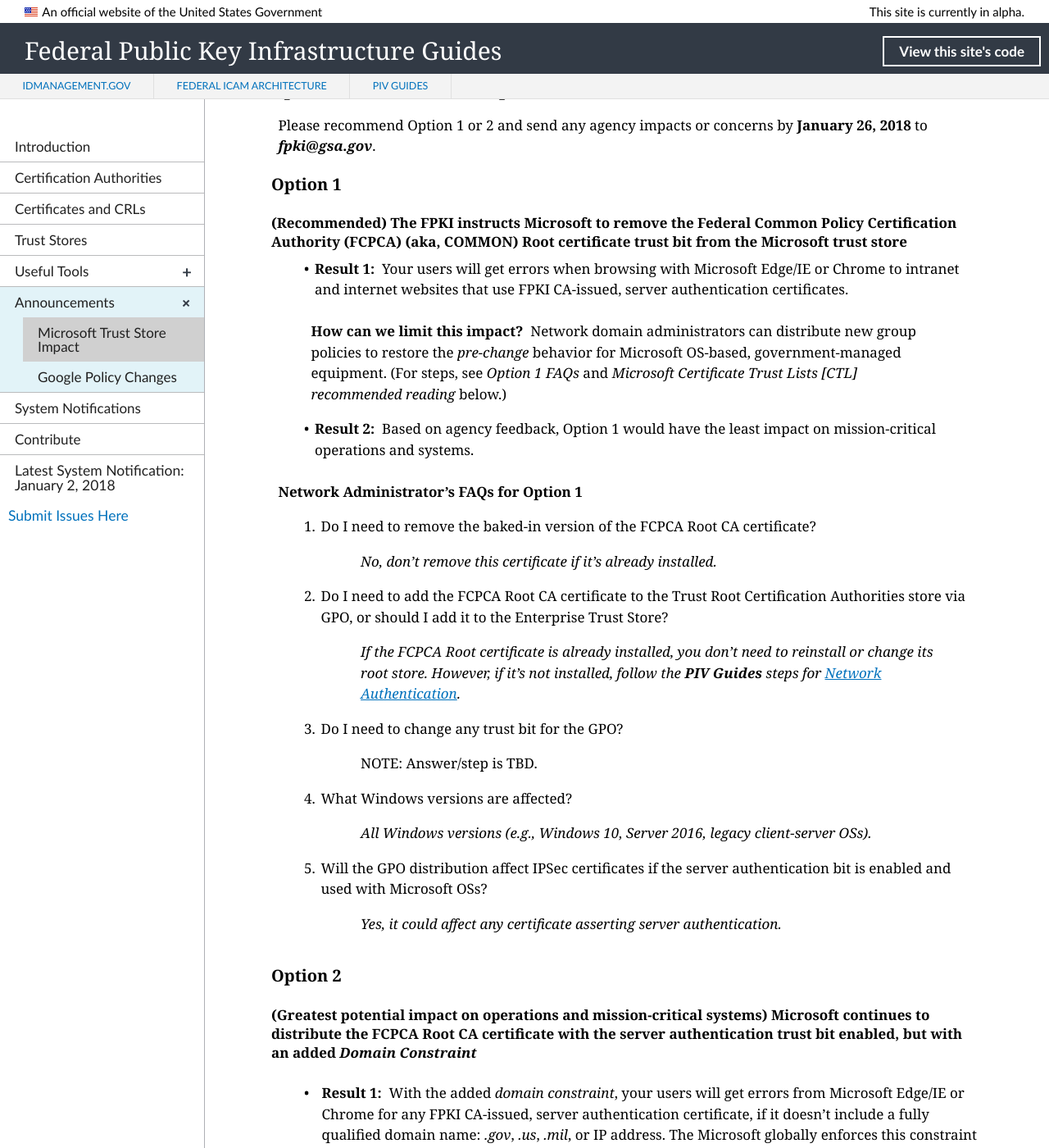
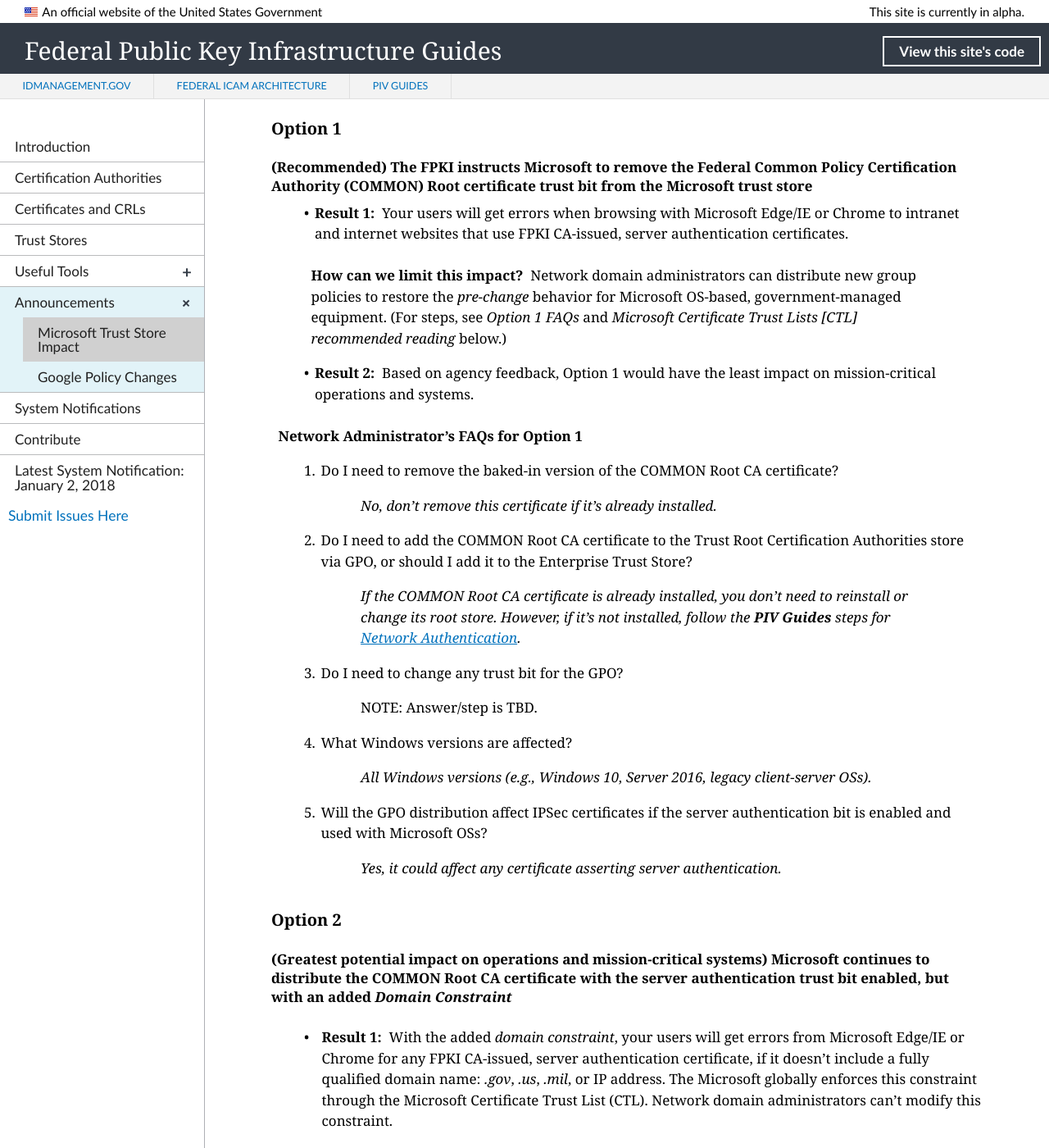
Before and after one commit to GSA/fpki-guides, a Jekyll site: the page built from _announcements/01_microsoft_constraint.md, in a window 1280 px wide and 1400 px high, scrolled down 618 px. Shown: the whole window at 82% size. Built offline with Jekyll 4.4.1, drawn with Linux system fonts in a browser that asks for light colours; nearby versions of some CDN libraries; library files that are not in the unit come from our copies; some of the changed text lies outside the part shown.

Commit message:
Update 01_microsoft_constraint.md
FCPCA change to COMMON

```diff
--- a/_announcements/01_microsoft_constraint.md
+++ b/_announcements/01_microsoft_constraint.md
@@ -7,7 +7,6 @@
 permalink: announcements/mspkichanges/
 description: Microsoft's new Public Key Infrastructure (PKI) policy requirements could impact 14 federal agencies. Under these requirements, Microsoft mandates that the Federal PKI undergo an annual audit of how we operate, maintain, and issue certificates from our Certification Authorities (CAs). If the FPKI does not comply, the first impact will occur in April 2018&nbsp;&mdash;&nbsp;Windows users will get errors when browsing with Microsoft Edge/IE or Chrome to intranet and internet websites that use FPKI CA-issued, server authentication certificates (SSL) certificates.
 ---
-**REVIEWERS: We need to decide whether we should use the term, "COMMON Root certificate" or "FCPCA Root certificate**
 
 Microsoft's new Public Key Infrastructure (PKI) policy requirements could impact 14 federal agencies. Under these requirements, Microsoft mandates that the FPKI undergo an annual audit of how we operate, maintain, and issue certificates from our Certification Authorities (CAs). If the FPKI does not comply, the first impact will occur in April 2018&nbsp;&mdash;&nbsp;Windows users will get errors when browsing with Microsoft Edge/IE or Chrome to intranet and internet websites that use FPKI CA-issued, server authentication (SSL) certificates.<!--Changed to same referencing ("server authentication certificates") as used in Google announcement for consistency.-->
 
@@ -18,8 +17,7 @@
 Please recommend Option 1 or 2 and send any agency impacts or concerns by **January 26, 2018** to **_fpki@gsa.gov_**. <!--Update date.-->
 
 ### Option 1
-#### (Recommended)&nbsp;The FPKI instructs Microsoft to remove the Federal Common Policy Certification Authority (FCPCA) (aka, COMMON) Root certificate trust bit from the Microsoft trust store
-<!--The FPKI Guides' CAs page suggests that "FCPCA Root CA" is preferred over "COMMON Root CA."-->
+#### (Recommended)&nbsp;The FPKI instructs Microsoft to remove the Federal Common Policy Certification Authority (COMMON) Root certificate trust bit from the Microsoft trust store
 * **Result 1:**&nbsp;&nbsp;Your users will get errors when browsing with Microsoft Edge/IE or Chrome to intranet and internet websites that use FPKI CA-issued, server authentication certificates.
 
 > **How can we limit this impact?**&nbsp;&nbsp;Network domain administrators can distribute new group policies to restore the _pre-change_ behavior for Microsoft OS-based, government-managed equipment. (For steps, see _Option 1 FAQs_ and _Microsoft Certificate Trust Lists [CTL] recommended reading_ below.)
@@ -28,10 +26,10 @@
 
 **Network Administrator's FAQs for Option 1**
 
-1. Do I need to remove the baked-in version of the FCPCA Root CA certificate?
+1. Do I need to remove the baked-in version of the COMMON Root CA certificate?
 > _No, don't remove this certificate if it's already installed._
-2. Do I need to add the FCPCA Root CA certificate to the Trust Root Certification Authorities store via GPO, or should I add it to the Enterprise Trust Store?<!--Is enterprise trust store = browser-related?-->
-> _If the FCPCA Root certificate is already installed, you don't need to reinstall or change its root store. However, if it's not installed, follow the **PIV Guides** steps for [Network Authentication](https://piv.idmanagement.gov/networkconfig/){:target= "_blank"}._
+2. Do I need to add the COMMON Root CA certificate to the Trust Root Certification Authorities store via GPO, or should I add it to the Enterprise Trust Store?<!--Is enterprise trust store = browser-related?-->
+> _If the COMMON Root CA certificate is already installed, you don't need to reinstall or change its root store. However, if it's not installed, follow the **PIV Guides** steps for [Network Authentication](https://piv.idmanagement.gov/networkconfig/){:target= "_blank"}._
 3. Do I need to change any trust bit for the GPO?
 > NOTE: Answer/step is TBD.
 4. What Windows versions are affected?
@@ -40,7 +38,7 @@
 > _Yes, it could affect any certificate asserting server authentication._
 
 ### Option 2
-#### (Greatest potential impact on operations and mission-critical systems)&nbsp;Microsoft continues to distribute the FCPCA Root CA certificate with the server authentication trust bit enabled, but with an added _Domain Constraint_
+#### (Greatest potential impact on operations and mission-critical systems)&nbsp;Microsoft continues to distribute the COMMON Root CA certificate with the server authentication trust bit enabled, but with an added _Domain Constraint_
 
 * **Result 1:**&nbsp;&nbsp;With the added _domain constraint_, your users will get errors from Microsoft Edge/IE or Chrome for any FPKI CA-issued, server authentication certificate, if it doesn't include a fully qualified domain name: _.gov_, _.us_, _.mil_, or IP address. The Microsoft globally enforces this constraint through the Microsoft Certificate Trust List (CTL). Network domain administrators can't modify this constraint.
 
```
